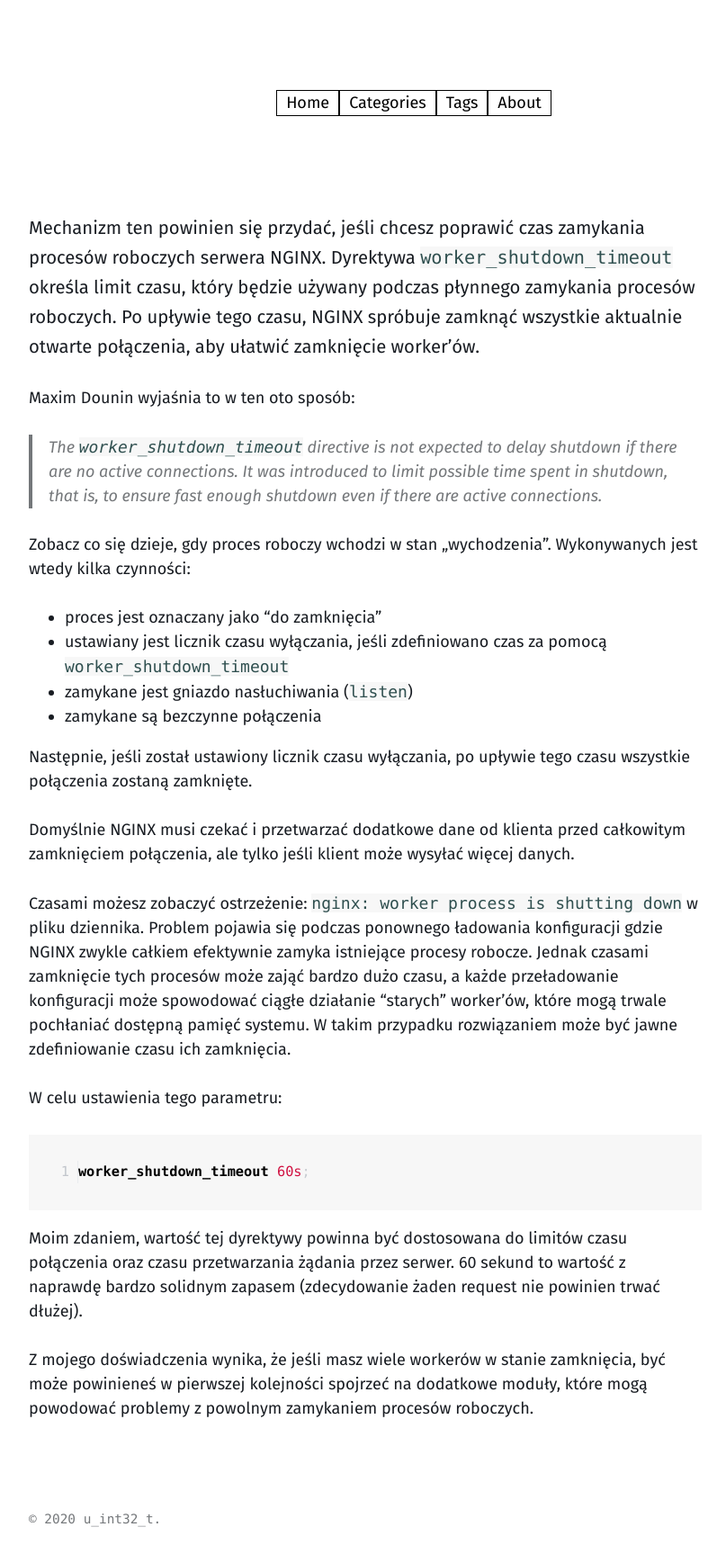
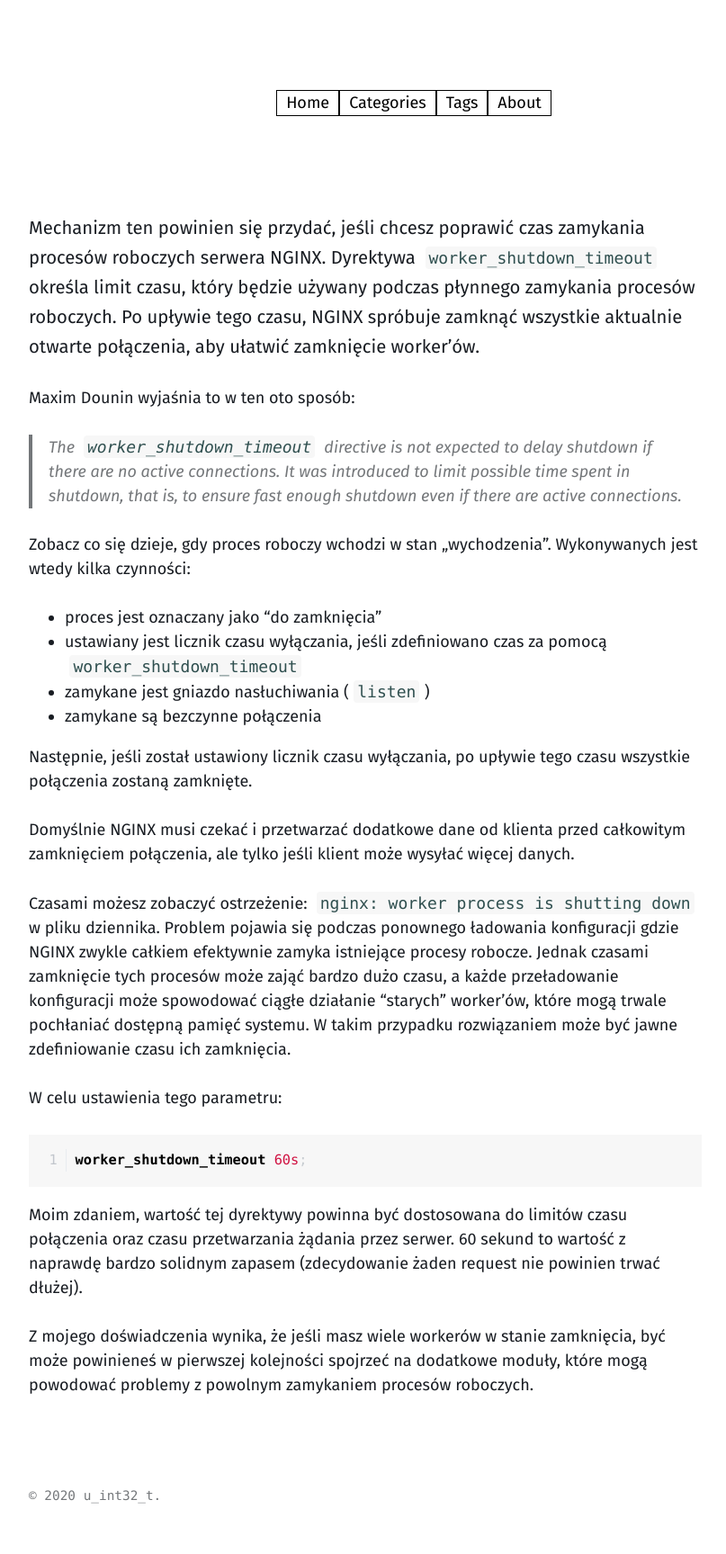
Before and after one commit to morristech/trimstray.github.io, a Jekyll site: the page built from _posts/2017-01-02-nginx-usprawnienie_zamykania_procesow_roboczych.md, in a window 1280 px wide. Shown: the whole page at 90% size, without its empty margins (180-987 px from the left). Built offline with Jekyll 4.4.1, drawn with Linux system fonts in a browser that asks for light colours; after the commit the page ends 1700 px from its top, so only the background shows below that.

Commit message:
update styles - signed-off-by: trimstray <trimstray@gmail.com>

```diff
--- a/assets/stylesheets/main.scss
+++ b/assets/stylesheets/main.scss
@@ -175,6 +175,10 @@ figure.highlight,
   color: darkslategray;
 }
 
+div.highlighter-rouge > pre, div.highlighter-rouge pre.highlight, figure.highlight > pre, figure.highlight pre.highlight {
+  padding: 2px;
+}
+
 .highlight {
   overflow: auto;
 }
@@ -213,9 +217,18 @@ figure.highlight,
 .highlight table td pre {
   overflow: visible;  /* Fixed iOS safari overflow-x */
   word-break: normal; /* Fixed iOS safari linenos code break */
+  margin-left: 10px;
 }
+
 .highlight table {
   width: 0;
+}
+
+code.highlighter-rouge {
+  padding: 2px 4px;
+  margin: 0 .3rem;
+  border-radius: 4px;
+  font-size: 18px;
 }
 
 ::-webkit-scrollbar {
```
